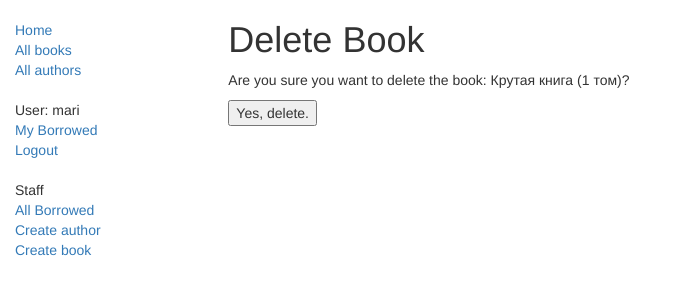
After one commit to mashkinsa/LocalLibrary, a Django app: page /catalog/book/6/delete/ in a window 1280 px wide. The commit adds this page. Shown: the top 300 px of the page, without its empty margins (0-677 px from the left). Run offline with Django 5.2, Linux system fonts and the light colour scheme; a user stored in the database is signed in; data comes from the database, SQL or seed files in the repository; both versions use the stored data as it was after the commit; parts of the project's set-up code (start-up, migrations or seed data) failed here and were passed over; some libraries are stand-ins or nearby versions.

Commit message:
fourth commit

```diff
--- a/LocalLibrary/urls.py
+++ b/LocalLibrary/urls.py
@@ -26,7 +26,6 @@ urlpatterns = [
     path('catalog/', include('catalog.urls')),
     path('', RedirectView.as_view(url='/catalog/', permanent=True)),
     path('accounts/', include('django.contrib.auth.urls')),
-
 ]
 
 urlpatterns += static(settings.STATIC_URL, document_root=settings.STATIC_ROOT)
--- a/catalog/models.py
+++ b/catalog/models.py
@@ -19,6 +19,7 @@ class Book(models.Model):
     summary = models.TextField(max_length=1000, help_text="Enter a brief description of the book")
     isbn = models.CharField('ISBN',max_length=13, help_text='13 Character <a href="https://www.isbn-international.org/content/what-isbn">ISBN number</a>')
     genre = models.ManyToManyField(Genre, help_text="Select a genre for this book")
+    language = models.ForeignKey('Language', on_delete=models.SET_NULL, null=True)
     def display_genre(self):
         """
         Creates a string for the Genre. This is required to display genre in Admin.
--- a/catalog/static/css/styles.css
+++ b/catalog/static/css/styles.css
@@ -3,3 +3,17 @@
   padding: 0;
   list-style: none;
 }
+.logout-link {
+    background: none; /* Убирает фон */
+    border: none; /* Убирает рамку */
+    color: #337ab7; /* Цвет текста по умолчанию */
+    cursor: pointer; /* Указатель в виде руки */
+    padding: 0; /* Убирает отступы */
+    font: inherit; /* Наследует шрифт от родителя */
+    text-decoration: none; /* Убирает подчеркивание */
+}
+/* Стили при наведении */
+.logout-link:hover {
+    color: #23527c; /* Цвет текста при наведении */
+    text-decoration: underline; /* Подчеркивание текста при наведении */
+}
--- a/catalog/templates/base_generic.html
+++ b/catalog/templates/base_generic.html
@@ -2,17 +2,17 @@
 <html lang="en">
 <head>
     {% block title %}<title>Local Library</title>{% endblock %}
-    <meta charset="utf-8" />
-    <meta name="viewport" content="width=device-width, initial-scale=1" />
+    <meta charset="utf-8"/>
+    <meta name="viewport" content="width=device-width, initial-scale=1"/>
     <link
             rel="stylesheet"
-      href="https://maxcdn.bootstrapcdn.com/bootstrap/3.3.7/css/bootstrap.min.css" />
+            href="https://maxcdn.bootstrapcdn.com/bootstrap/3.3.7/css/bootstrap.min.css"/>
     <script src="https://ajax.googleapis.com/ajax/libs/jquery/1.12.4/jquery.min.js"></script>
     <script src="https://maxcdn.bootstrapcdn.com/bootstrap/3.3.7/js/bootstrap.min.js"></script>
 
     <!-- Добавление дополнительного статического CSS файла -->
     {% load static %}
-    <link rel="stylesheet" href="{% static 'css/styles.css' %}" />
+    <link rel="stylesheet" href="{% static 'css/styles.css' %}"/>
 </head>
 
 <body>
@@ -29,10 +29,19 @@
                 {% if user.is_authenticated %}
                 <li>User: {{ user.get_username }}</li>
                 <li><a href="{% url 'my-borrowed' %}">My Borrowed</a></li>
-              <li><a href="{% url 'logout'%}?next={{request.path}}">Logout</a></li>
+                <form method="post" action="{% url 'logout' %}"">
+                    {% csrf_token %}
+                    <button type="submit" class="logout-link">Logout</button>
+                </form>
                 {% else %}
                 <li><a href="{% url 'login'%}?next={{request.path}}">Login</a></li>
                 {% endif %}
+            </ul>
+            <ul class="sidebar-nav">
+                <li>Staff</li>
+                <li><a href="{% url 'all-borrowed' %}">All Borrowed</a></li>
+                <li><a href="{% url 'author-create' %}">Create author</a></li>
+                <li><a href="{% url 'book-create' %}">Create book</a></li>
             </ul>
             {% endblock %}
         </div>
@@ -53,7 +62,8 @@
                 </span>
             </div>
             {% endif %}
-          {% endblock %}</div>
+            {% endblock %}
+        </div>
     </div>
 </div>
 </body>
--- /dev/null
+++ b/catalog/templates/catalog/book_confirm_delete.html
@@ -0,0 +1,25 @@
+{% extends "base_generic.html" %}
+
+{% block content %}
+
+<h1>Delete Book</h1>
+
+{% if book.bookinstance_set.all %}
+<p>You can't delete this book until all copies have been deleted:</p>
+
+<ul>
+{% for copy in book.bookinstance_set.all %}
+  <li><a href="{{ copy.get_absolute_url }}">{{copy.id}}</a> (Imprint: {{copy.imprint}})</li>
+{% endfor %}
+</ul>
+
+{% else %}
+<p>Are you sure you want to delete the book: {{ book }}?</p>
+
+<form action="" method="POST">
+  {% csrf_token %}
+  <input type="submit" action="" value="Yes, delete.">
+</form>
+{% endif %}
+
+{% endblock %}
--- a/catalog/urls.py
+++ b/catalog/urls.py
@@ -7,5 +7,12 @@ urlpatterns = [
     path('authors/', views.AuthorListView.as_view(), name='authors'),
     path('author/<int:pk>',views.AuthorDetailView.as_view(), name='author-detail'),
     path('mybooks/', views.LoanedBooksByUserListView.as_view(), name='my-borrowed'),
+    path('allbooks/', views.LoanedBooksAllListView.as_view(), name='all-borrowed'),
     path('book/<uuid:pk>/renew/', views.renew_book_librarian, name='renew-book-librarian'),
+    path('author/create/', views.AuthorCreate.as_view(), name='author-create'),
+    path('author/<int:pk>/update/', views.AuthorUpdate.as_view(), name='author-update'),
+    path('author/<int:pk>/delete/', views.AuthorDelete.as_view(), name='author-delete'),
+    path('book/create/', views.BookCreate.as_view(), name='book-create'),
+    path('book/<int:pk>/update/', views.BookUpdate.as_view(), name='book-update'),
+    path('book/<int:pk>/delete/', views.BookDelete.as_view(), name='book-delete'),
 ]
--- a/catalog/views.py
+++ b/catalog/views.py
@@ -1,15 +1,19 @@
 from django.http import Http404
 from django.shortcuts import render
-from .models import Book, Author, BookInstance, Genre
+
+from .forms import RenewBookForm
+from .models import Book, Author, BookInstance, Genre, Language
 from django.views import generic
 from django.contrib.auth.mixins import LoginRequiredMixin
 from django.contrib.auth.mixins import PermissionRequiredMixin
+from django.contrib.auth.decorators import login_required, permission_required
 from django.shortcuts import get_object_or_404
 from django.http import HttpResponseRedirect
 from django.urls import reverse
 import datetime
-from django.contrib.auth.decorators import login_required, permission_required
-from catalog.forms import RenewBookForm
+from django.views.generic.edit import CreateView, UpdateView, DeleteView
+from django.urls import reverse_lazy
+from .models import Author
 
 def index(request):  # Функция отображения для домашней страницы сайта.
     # Генерация "количеств" некоторых главных объектов
@@ -62,6 +66,7 @@ class AuthorListView(generic.ListView):
 class AuthorDetailView(generic.DetailView):
     model = Author
 
+
 class LoanedBooksByUserListView(LoginRequiredMixin,generic.ListView):
     # Общий просмотр на основе классов со списком книг, которые можно одолжить текущему пользователю.
     model = BookInstance
@@ -72,18 +77,19 @@ class LoanedBooksByUserListView(LoginRequiredMixin,generic.ListView):
 
 
 class LoanedBooksAllListView(PermissionRequiredMixin, generic.ListView):
-    # Общее представление на основе классов со списком всех книг, которые можно взять напрокат.
-    # Доступно только пользователям с разрешением can_mark_returned
+    """Generic class-based view listing all books on loan. Only visible to users with can_mark_returned permission."""
     model = BookInstance
     permission_required = 'catalog.can_mark_returned'
     template_name = 'catalog/bookinstance_list_borrowed_all.html'
     paginate_by = 10
+
     def get_queryset(self):
         return BookInstance.objects.filter(status__exact='o').order_by('due_back')
 
+
 @login_required
 @permission_required('catalog.can_mark_returned', raise_exception=True)
-def renew_book_librarian(request, pk):
+def renew_book_librarian(request, pk, book_inst=None):
     """View function for renewing a specific BookInstance by librarian."""
     book_instance = get_object_or_404(BookInstance, pk=pk)
 
@@ -105,11 +111,45 @@ def renew_book_librarian(request, pk):
     # If this is a GET (or any other method) create the default form
     else:
         proposed_renewal_date = datetime.date.today() + datetime.timedelta(weeks=3)
-        form = RenewBookForm(initial={'renewal_date': proposed_renewal_date})
+        form = RenewBookForm(initial={'renewal_date': proposed_renewal_date,})
 
-    context = {
-        'form': form,
-        'book_instance': book_instance,
-    }
+    return render(request, 'catalog/book_renew_librarian.html', {'form': form, 'bookinst':book_instance,})
 
-    return render(request, 'catalog/book_renew_librarian.html', context)
+class AuthorCreate(CreateView):
+    model = Author
+    fields = '__all__'
+    initial={'date_of_death':'12.10.2024',}
+
+class AuthorUpdate(UpdateView):
+    model = Author
+    fields = ['first_name','last_name','date_of_birth','date_of_death']
+
+class AuthorDelete(DeleteView):
+    model = Author
+    success_url = reverse_lazy('authors')
+
+class BookCreate(PermissionRequiredMixin, CreateView):
+    model = Book
+    fields = ['title', 'author', 'summary', 'isbn', 'genre', 'language']
+    permission_required = 'catalog.add_book'
+
+
+class BookUpdate(PermissionRequiredMixin, UpdateView):
+    model = Book
+    fields = ['title', 'author', 'summary', 'isbn', 'genre', 'language']
+    permission_required = 'catalog.change_book'
+
+
+class BookDelete(PermissionRequiredMixin, DeleteView):
+    model = Book
+    success_url = reverse_lazy('books')
+    permission_required = 'catalog.delete_book'
+
+    def form_valid(self, form):
+        try:
+            self.object.delete()
+            return HttpResponseRedirect(self.success_url)
+        except Exception as e:
+            return HttpResponseRedirect(
+                reverse("book-delete", kwargs={"pk": self.object.pk})
+            )
```
Also changed, not shown: LocalLibrary/settings.py (+5 -2 lines), catalog/forms.py (added, +21 -0 lines), catalog/templates/catalog/author_confirm_delete.html (added, +12 -0 lines), catalog/templates/catalog/author_form.html (added, +11 -0 lines), catalog/templates/catalog/book_form.html (added, +13 -0 lines), catalog/templates/catalog/book_renew_librarian.html (renamed from catalog/migrations/0003_alter_bookinstance_options.py, +13 -16 lines), catalog/tests/test_forms.py (added, +44 -0 lines), catalog/tests/test_models.py (added, +51 -0 lines), catalog/tests/test_views.py (added, +400 -0 lines), catalog/migrations/0004_book_language.py (added), catalog/tests/__init__.py (added), db.sqlite3. Lines whose indentation alone changed are shown as unchanged.
